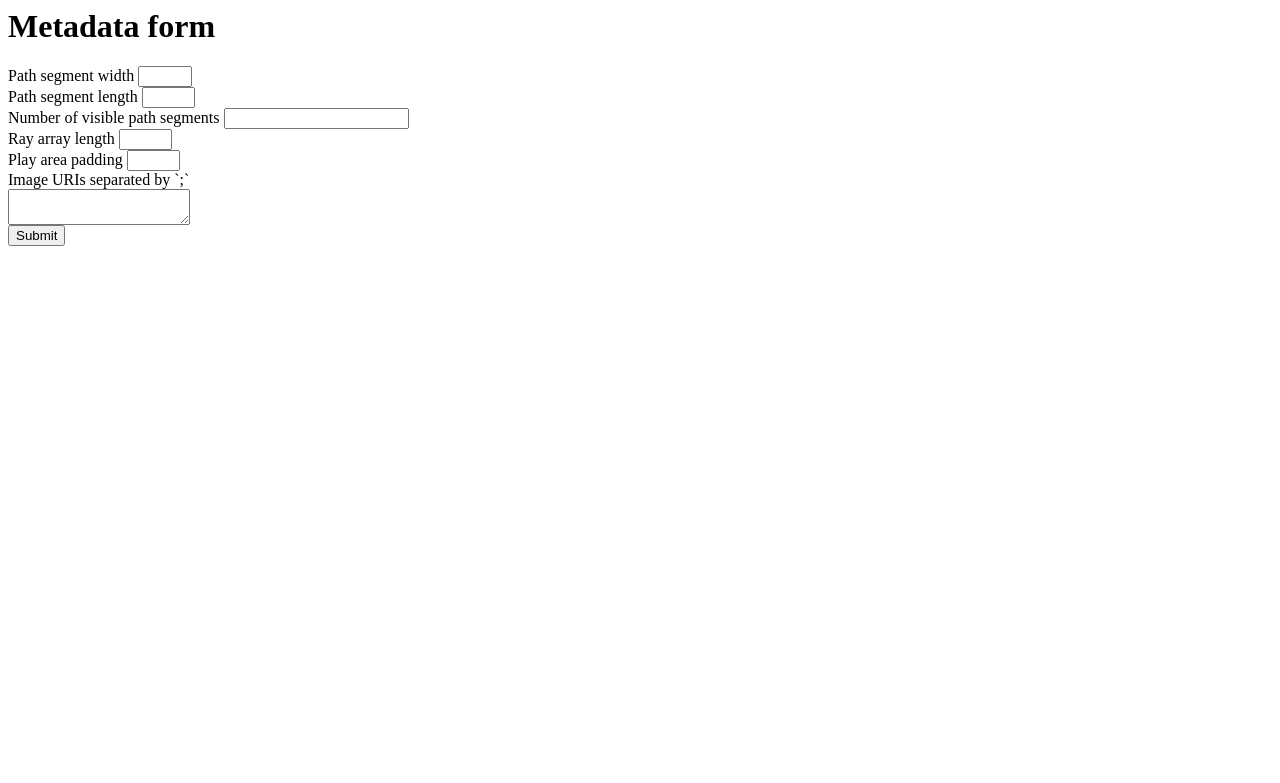
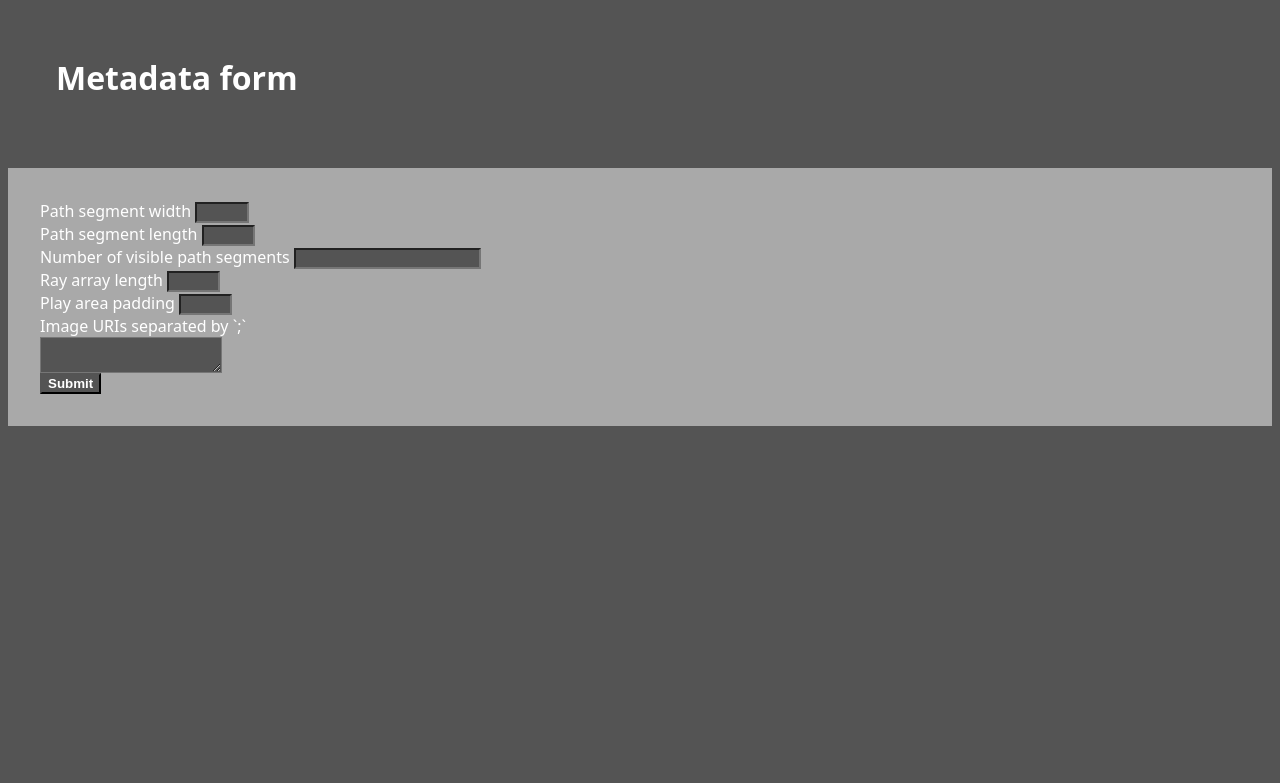
Before and after one commit to raghavmittal101/metadataInputSystem, a Flask app: page / in a window 1280 px wide. Shown: the top 783 px of the page. Run offline with Flask 2, Linux system fonts and the light colour scheme; some libraries are stand-ins or nearby versions.

Commit message:
UPDATE - styling

```diff
--- a/templates/form.html
+++ b/templates/form.html
@@ -5,6 +5,26 @@
         input.dimen-inp{
             width: 4em;
         }
+        h1{
+            padding: 3rem;
+        }
+        body{
+            display: block;
+            margin: 8px;
+            background: #545454;
+            color: white;
+            font-family: system-ui;
+        }
+        form{
+            padding: 2rem;
+            background: darkgrey;
+        }
+        textarea, input{
+            background: #545454;
+            color: white;
+            font-weight: bolder;
+        }
+
     </style>
 </head>
 <body>
```
